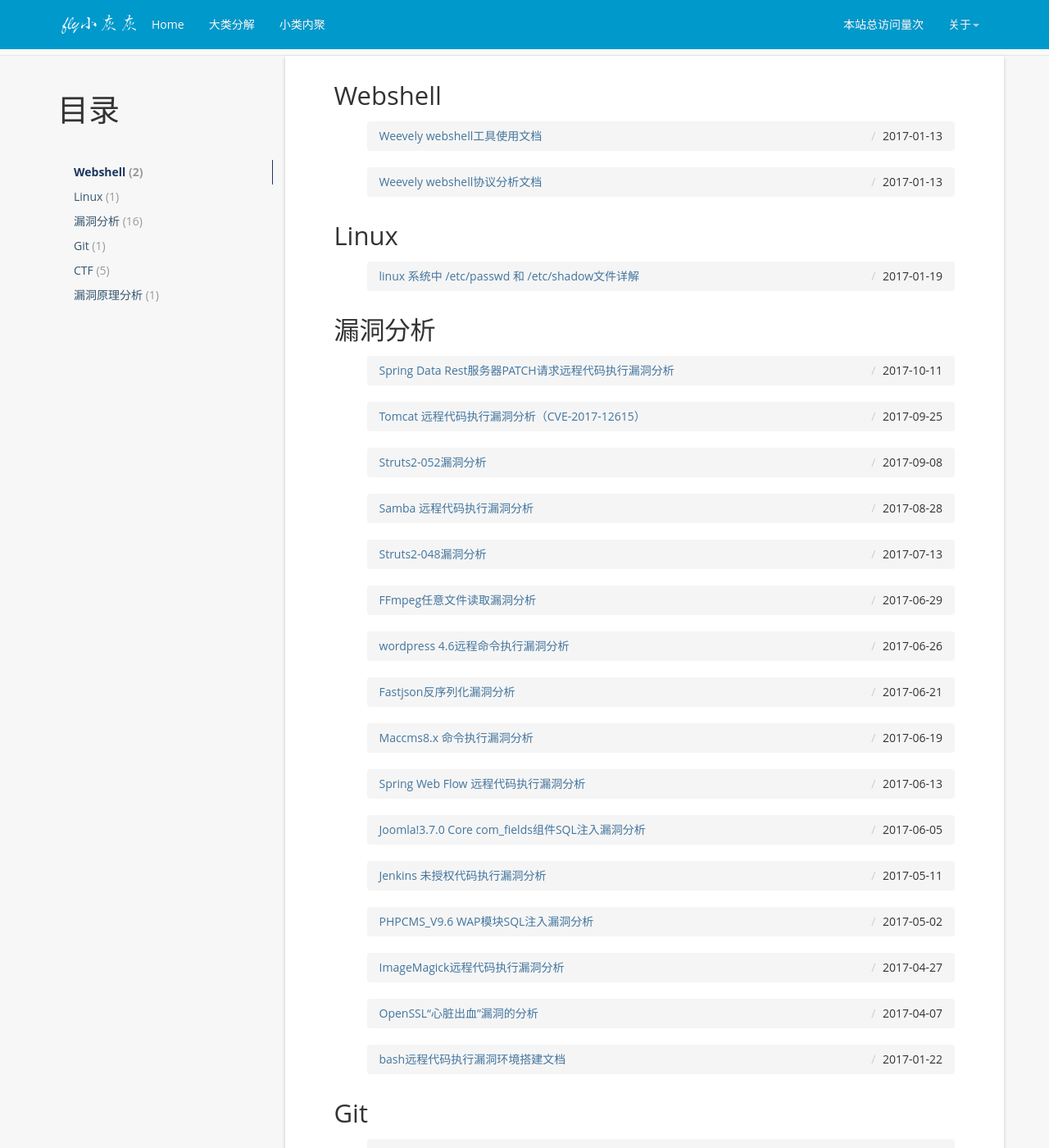
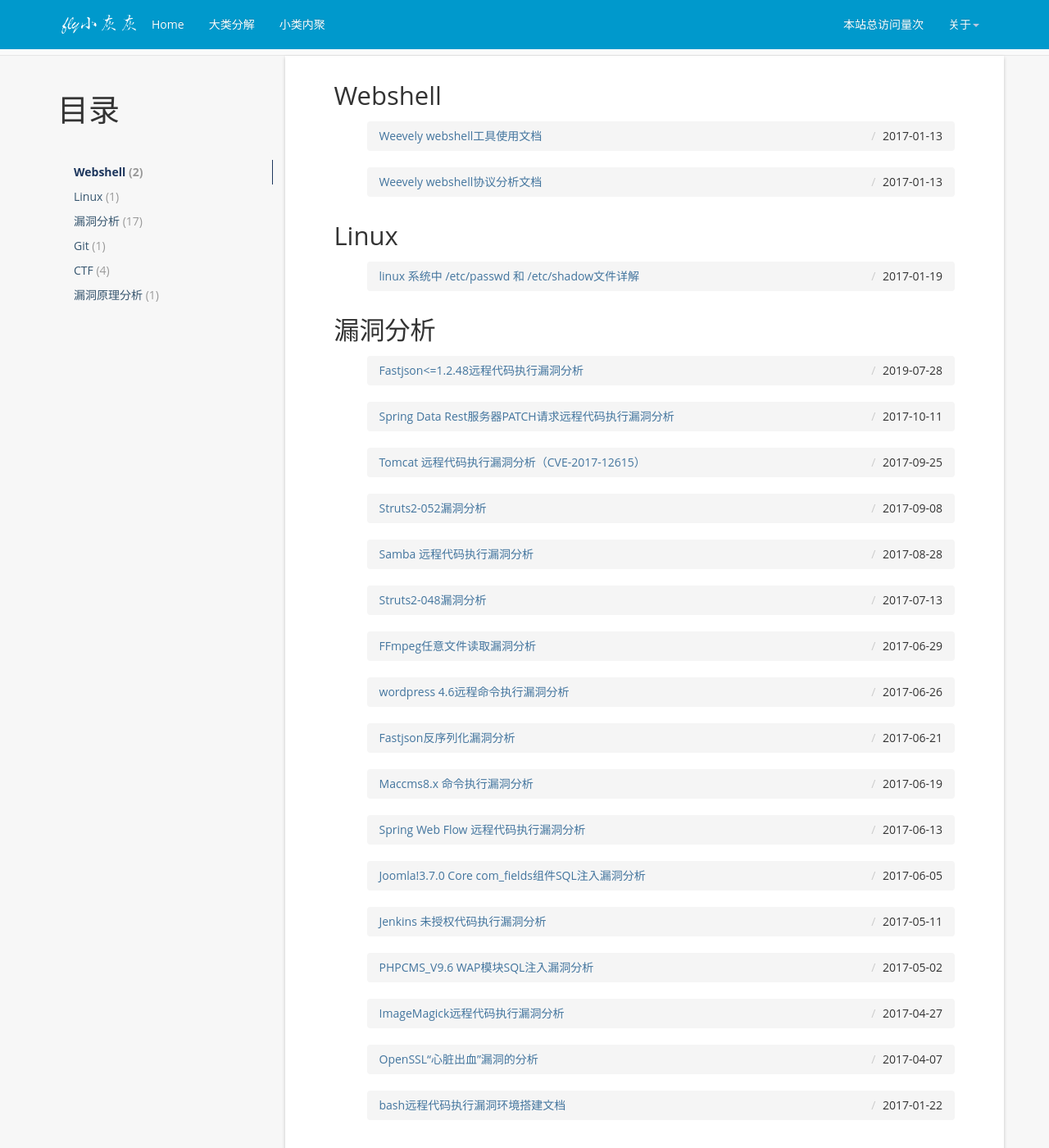
Before and after one commit to yaofeifly/yaofeifly.github.io, a Jekyll site: the page built from categories/index.html, in a window 1280 px wide and 1400 px high, scrolled down 219 px. Shown: the whole window at 82% size. Built offline with Jekyll 4.4.1, drawn with Linux system fonts in a browser that asks for light colours; nearby versions of some CDN libraries; comment, search, counter and statistics services are not loaded; some of the changed text lies outside the part shown.

Commit message:
xiu gai biaoqiao

```diff
--- a/_posts/2019-07-28-fastjson.md
+++ b/_posts/2019-07-28-fastjson.md
@@ -2,8 +2,8 @@
 layout: post
 title:  "Fastjson<=1.2.48远程代码执行漏洞分析"
 date:   2019-07-28 10:02:01 +0800
-categories: CTF
-tag: CTF Write-up
+categories: 漏洞分析
+tag: 远程代码执行漏洞
 ---
 
 * content
```
